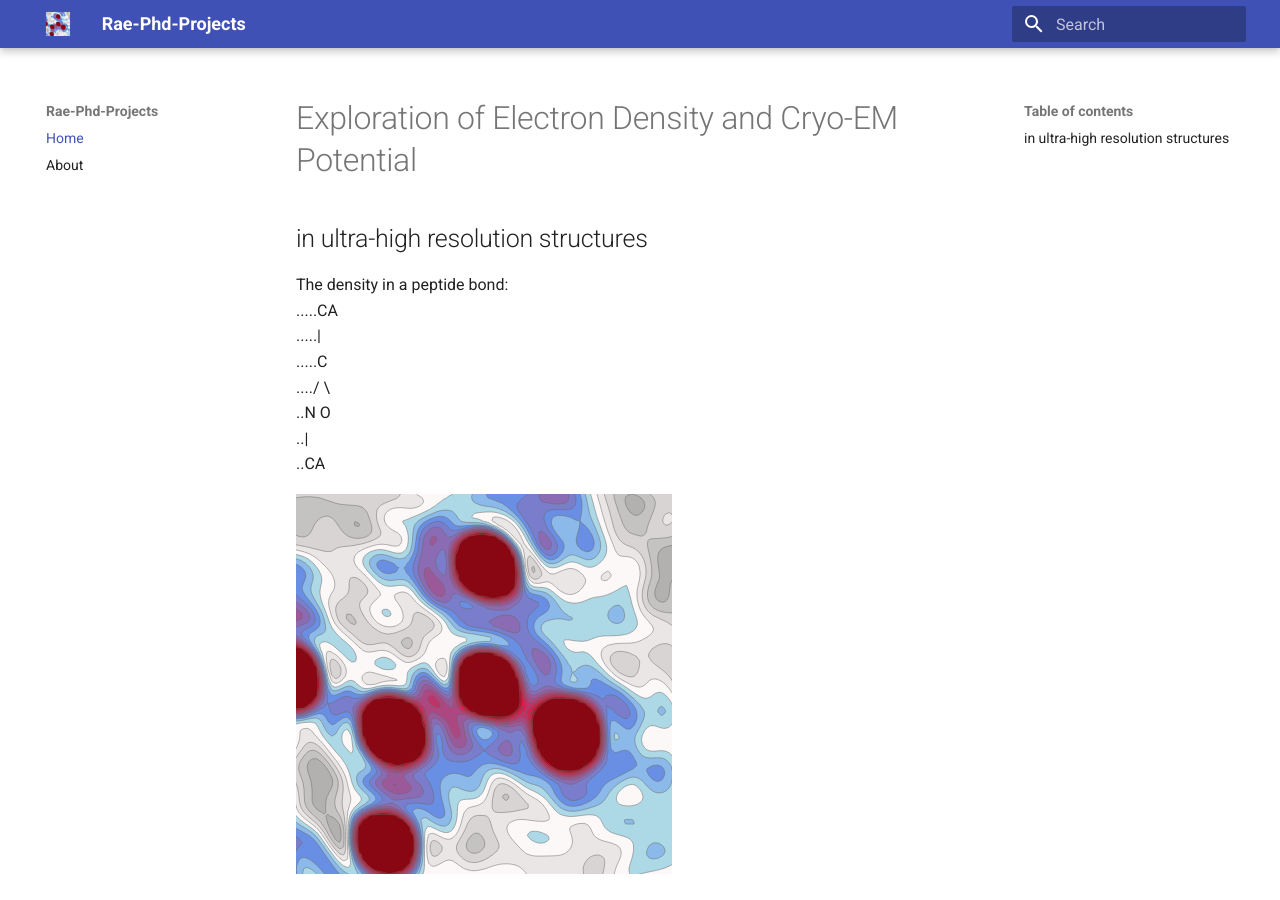
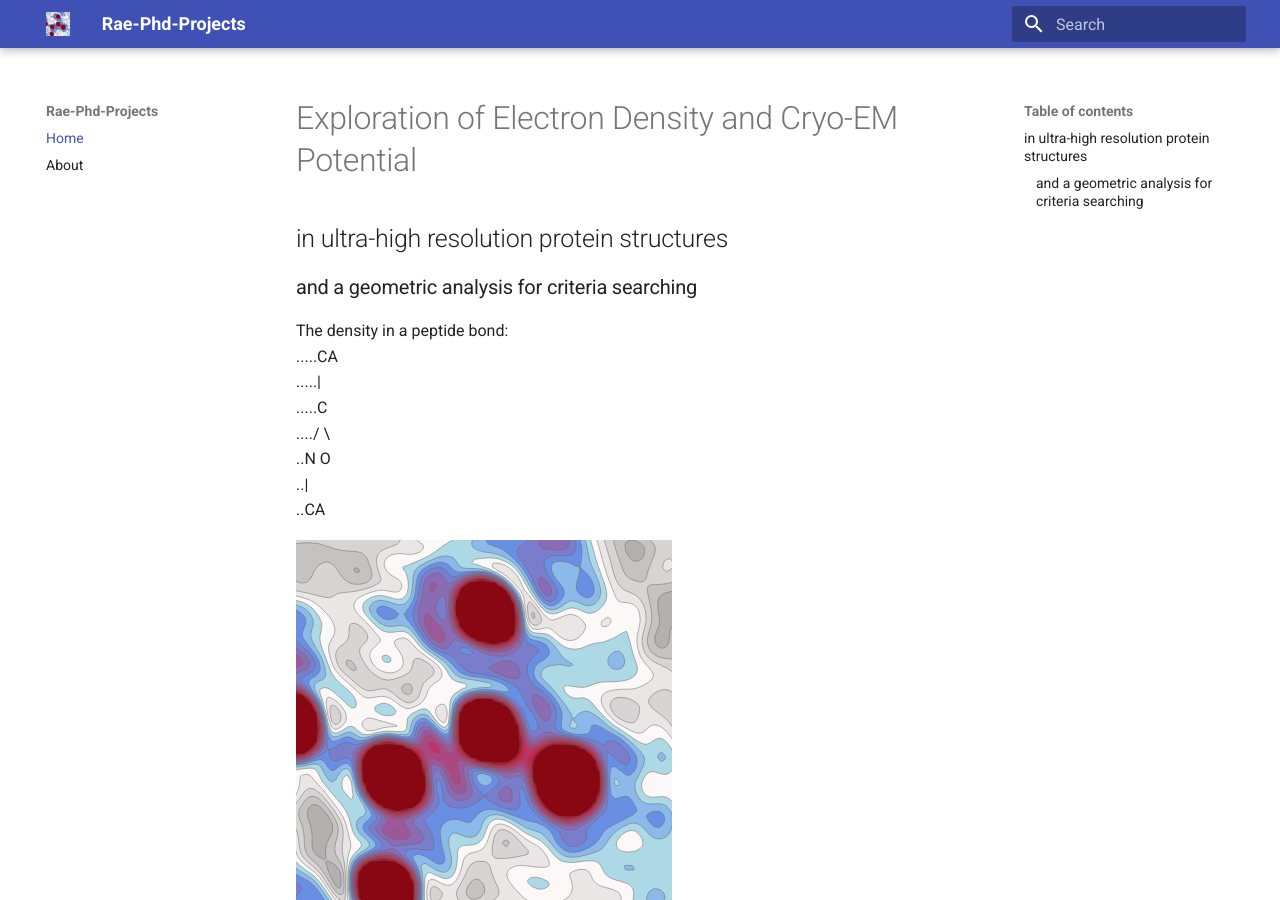
Before and after one commit to rae-gh/rae, an MkDocs documentation site: the page built from docs/index.md, in a window 1280 px wide and 900 px high. Built offline with MkDocs 1.6.1 and Material for MkDocs 9.7.7, drawn with Linux system fonts in a browser that asks for light colours.

Commit message:
Update index.md

```diff
--- a/docs/index.md
+++ b/docs/index.md
@@ -1,5 +1,6 @@
 # Exploration of Electron Density and Cryo-EM Potential
-## in ultra-high resolution structures
+## in ultra-high resolution protein structures
+### and a geometric analysis for criteria searching
 
 The density in a peptide bond:
 .....CA
```
